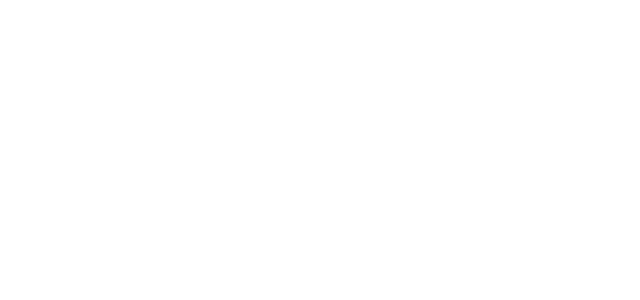
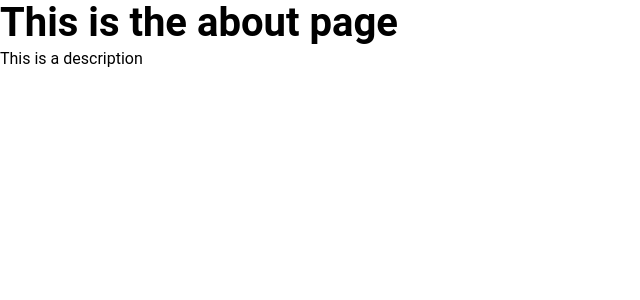
Before and after one commit to msereeyothin/ScheduleNEU, a React (Create React App) app: page /about in a window 1280 px wide. Before the commit this address had no page. Shown: the top 300 px of the page, without its empty margins (0-640 px from the left). Built offline with nearby package versions, Linux system fonts and the light colour scheme.

Commit message:
added boilerplate for about page

```diff
--- a/src/index.tsx
+++ b/src/index.tsx
@@ -1,10 +1,11 @@
 import ReactDOM from "react-dom";
 import { BrowserRouter, Routes, Route } from "react-router-dom";
 import "./index.css";
-import Home from "./pages/home";
 import reportWebVitals from "./reportWebVitals";
 import SchedulePage from "./pages/SchedulePage";
 import { ThemeProvider, createTheme } from "@mui/material";
+import About from "./pages/About";
+import Home from "./pages/Home";
 
 const theme = createTheme({
   palette: {
@@ -63,6 +64,7 @@ const Root = () => (
       <Routes>
         <Route path="/" element={<Home />}></Route>
         <Route path="/schedule" element={<SchedulePage />}></Route>
+        <Route path="/about" element={<About></About>}></Route>
       </Routes>
     </BrowserRouter>
   </ThemeProvider>
--- /dev/null
+++ b/src/pages/About.tsx
@@ -0,0 +1,13 @@
+import React from "react";
+import { Typography } from "@mui/material";
+
+function About() {
+  return (
+    <div>
+      <Typography variant="h1">This is the about page</Typography>
+      <Typography variant="body1">This is a description</Typography>
+    </div>
+  );
+}
+
+export default About;
```
Also changed, not shown: src/common/types.ts (line endings or trailing spaces).
